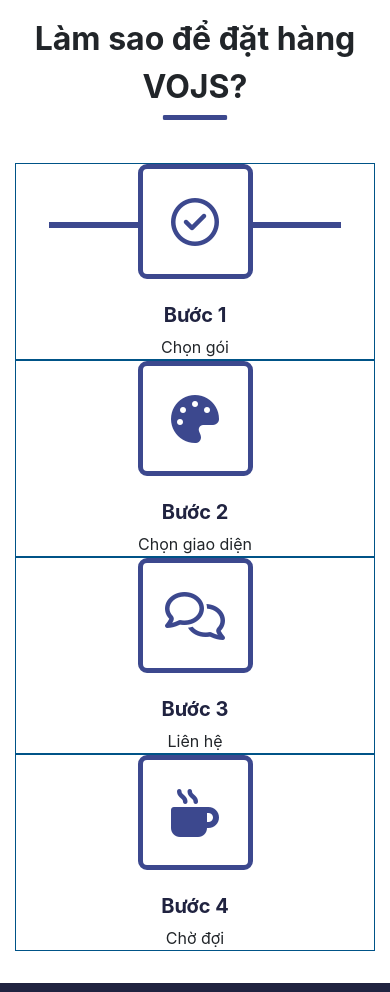
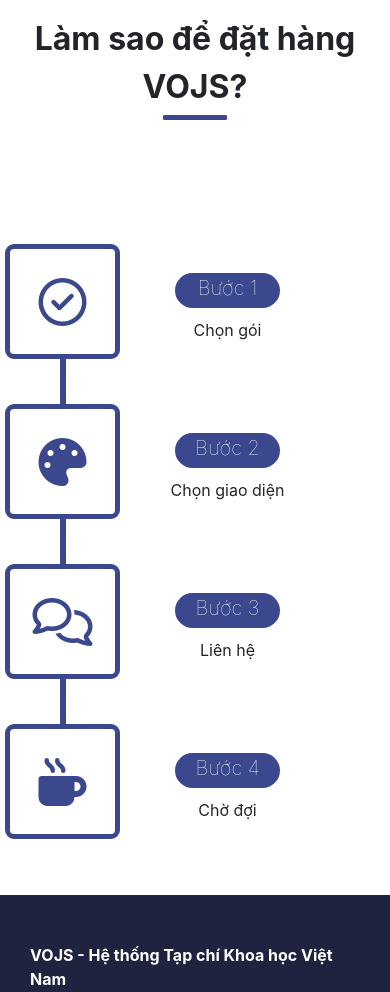
Before and after one commit to maytinhdibo/vojs.vn, a website: page pages/index.html in a window 390 px wide. Shown: the part 2655-3647 px from the top of the page. Drawn offline with nearby package versions, Linux system fonts and the light colour scheme; files that its build step writes are made by us from their sources; files whose address does not match are found by name.

Commit message:
add timeline

```diff
--- a/pages/index.html
+++ b/pages/index.html
@@ -97,79 +97,45 @@
 
     <div class="page">
         <div class="title">Làm sao để đặt hàng VOJS?</div>
-        <style>
-            .timeline-item {
-                text-align: center;
-            }
-
-            .timeline-item h5 {
-                font-weight: 700;
-            }
-
-            .timeline-item .icon i{
-                color: var(--primary-color);
-                font-size: 48px;
-            }
-
-            .timeline-item .icon {
-                line-height: 130px;
-                text-align: center;
-                height: 115px;
-                width: 115px;
-                margin: auto;
-                border-radius: 9px;
-                margin-bottom: 1.5em;
-                border: 5px solid var(--primary-color);
-                background: var(--white);
-            }
-
-            .timeline{
-                position: relative;
-            }
-
-            .timeline::before{
-                position: absolute;
-                top: 62.5px;
-                transform: translateY(-50%);
-                content:"";
-                width: 75%;
-                left: 12.5%;
-                border: 3px solid var(--primary-color);
-                background: #f00;
-
-            }
-        </style>
         <div style="margin: auto" class="timeline container row">
             <div class="col-md-3 timeline-item">
                 <div class="icon">
                     <i class="far fa-check-circle"></i>
                 </div>
+                <div class="timeline-content">
                 <h5>Bước 1</h5>
                 Chọn gói
+                </div>
             </div>
 
             <div class="col-md-3 timeline-item">
                 <div class="icon">
                     <i class="fas fa-palette"></i>
                 </div>
+                <div class="timeline-content">
                 <h5>Bước 2</h5>
                 Chọn giao diện
+            </div>
             </div>
 
             <div class="col-md-3 timeline-item">
                 <div class="icon">
                     <i class="far fa-comments"></i>
                 </div>
+                <div class="timeline-content">
                 <h5>Bước 3</h5>
                 Liên hệ
+            </div>
             </div>
 
             <div class="col-md-3 timeline-item">
                 <div class="icon">
                     <i class="fas fa-mug-hot"></i>
                 </div>
+                <div class="timeline-content">
                 <h5>Bước 4</h5>
                 Chờ đợi
+            </div>
             </div>
 
         </div>
--- a/styles/scss/style.scss
+++ b/styles/scss/style.scss
@@ -407,10 +407,42 @@
             min-height: auto;
         }
     }
+    .timeline{
+        height: 640px;
+    }
+    .timeline::before{
+        content: "";
+        position: absolute !important;
+        top: 12.5% !important;
+        transform: translatex(-50%)!important;
+        width: 0 !important;
+        height: 75%!important;
+        left: calc(100% - 327px ) !important;
+        border: 3px solid var(--primary-color)!important;
+
+    }
+    .timeline-item{
+        display: flex;
+    }
+    .timeline-item .icon{
+        margin-right: 50px !important;
+        margin-left: calc(100% - 355px) !important;
+    }
+    .timeline-content{
+        text-align: center;
+        width: 115px;
+        padding-top: 50px;
+    }
+    // .timeline-content{
+    //     h5 {
+    //         m
+    //     }
+    // }
 }
 
 
 .timeline {
+    margin-top: 100px !important;
     width: 100%;
     position: relative;
     top: 31%;
@@ -418,20 +450,54 @@
     display: flex;
     text-align: center;
 }
-.timeline{
-    .timeline-item{
-        border: 1px solid #005387;
+.timeline-item {
+    text-align: center;
+    position: relative;
+}
+
+.timeline-item {
+
+    .icon i{
+        color: var(--primary-color);
+        font-size: 48px;
     }
-    .timeline-item-icon{
-        border-width: 2px;
-        border-color: #0088cc;
-        border-style: solid;
-        border-radius: 5px;
-        padding: 15px;
-        margin-top: 0px;
-        margin-right: 0px;
-        margin-bottom: 20px;
-        margin-left: 0px;
-        background: #0088cc;
+
+    .icon {
+        line-height: 130px;
+        text-align: center;
+        height: 115px;
+        width: 115px;
+        margin: auto;
+        border-radius: 9px;
+        margin-bottom: 1.5em;
+        border: 5px solid var(--primary-color);
+        background: var(--white);
+    }
+
+}
+
+.timeline::before{
+    position: absolute;
+    top: 62.5px;
+    transform: translateY(-50%);
+    content:"";
+    width: 75%;
+    left: 12.5%;
+    border: 3px solid var(--primary-color);
+
+}
+.timeline-content{
+    h5 {
+        font-weight: 100;
+        color: var(--white);
+        background: var(--primary-color);
+        border-radius: 60px;
+        display: block;
+        width: 105px;
+        height: 35px;
+        margin: auto;
+        text-align: center;
+        margin-bottom: 10px;
+        line-height: unset;
     }
 }
```
